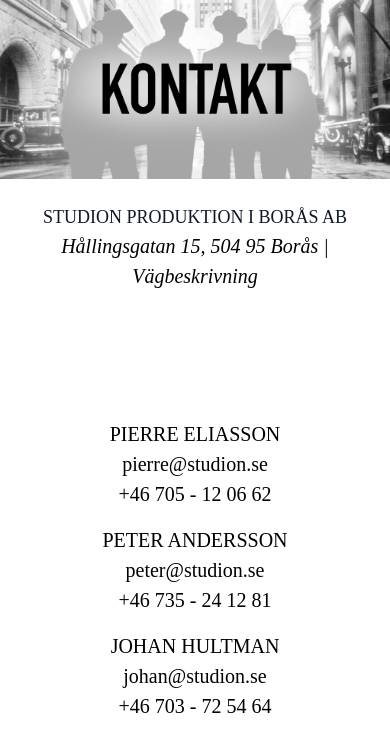
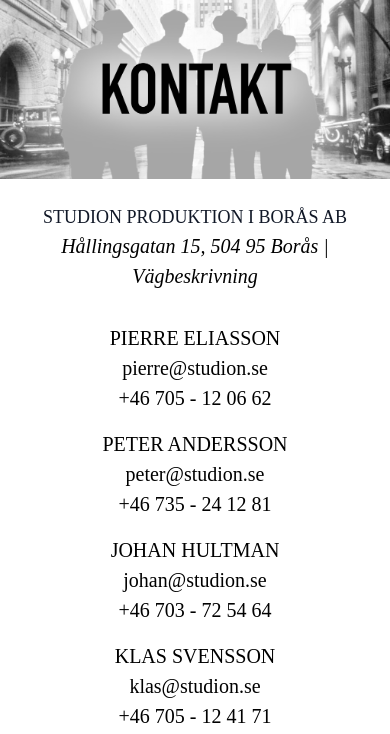
Before and after one commit to StudioPierre/studion, an Astro site: page /kontakt in a window 390 px wide. Shown: the part 65-799 px from the top of the page. Built offline with nearby package versions, Linux system fonts and the light colour scheme; Astro itself is replaced by a stand-in of ours.

Commit message:
Final version

```diff
--- a/src/pages/kontakt.astro
+++ b/src/pages/kontakt.astro
@@ -26,7 +26,7 @@ import KontaktImage from '../assets/images/kontakt.jpg';
       </address>
     </div>
     <div
-      class="max-w-7xl mx-auto grid sm:grid-rows sm:grid-cols-2 md:grid-cols-4 gap-4 my-32 text-center"
+      class="max-w-7xl mx-auto grid sm:grid-rows sm:grid-cols-2 md:grid-cols-4 gap-4 my-8 sm:my-32 text-center"
     >
       <div class="">
         <address class="not-italic">
```
